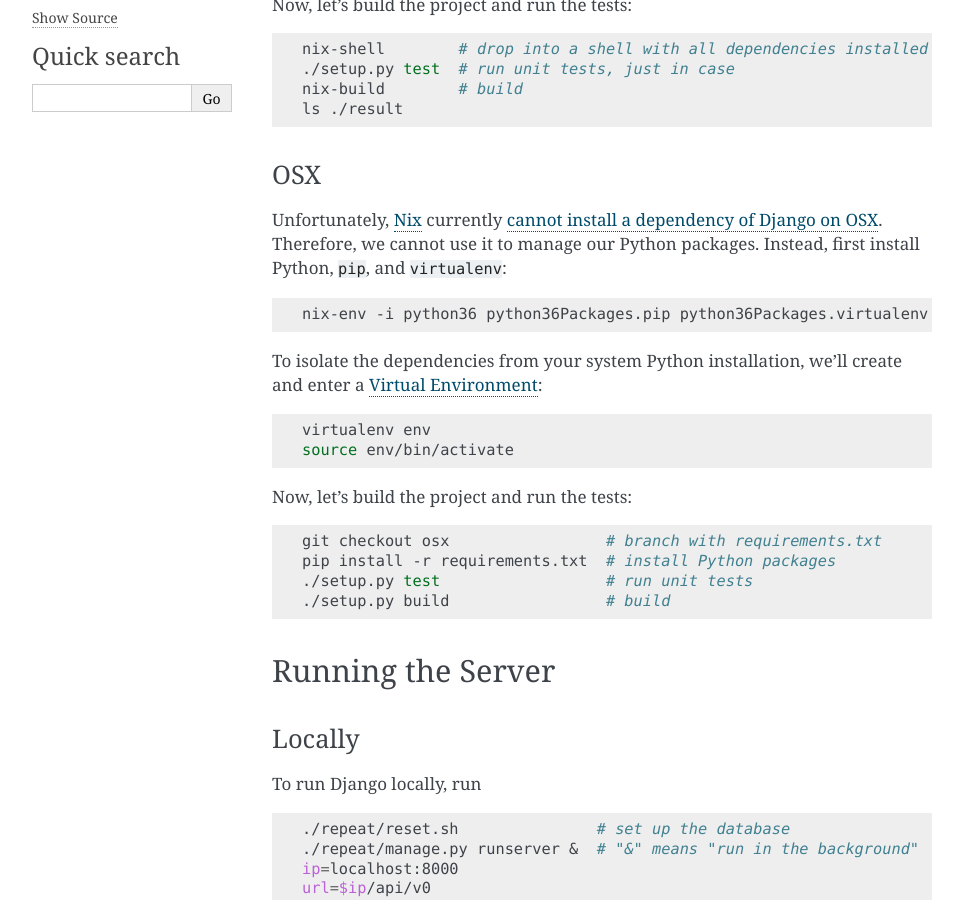
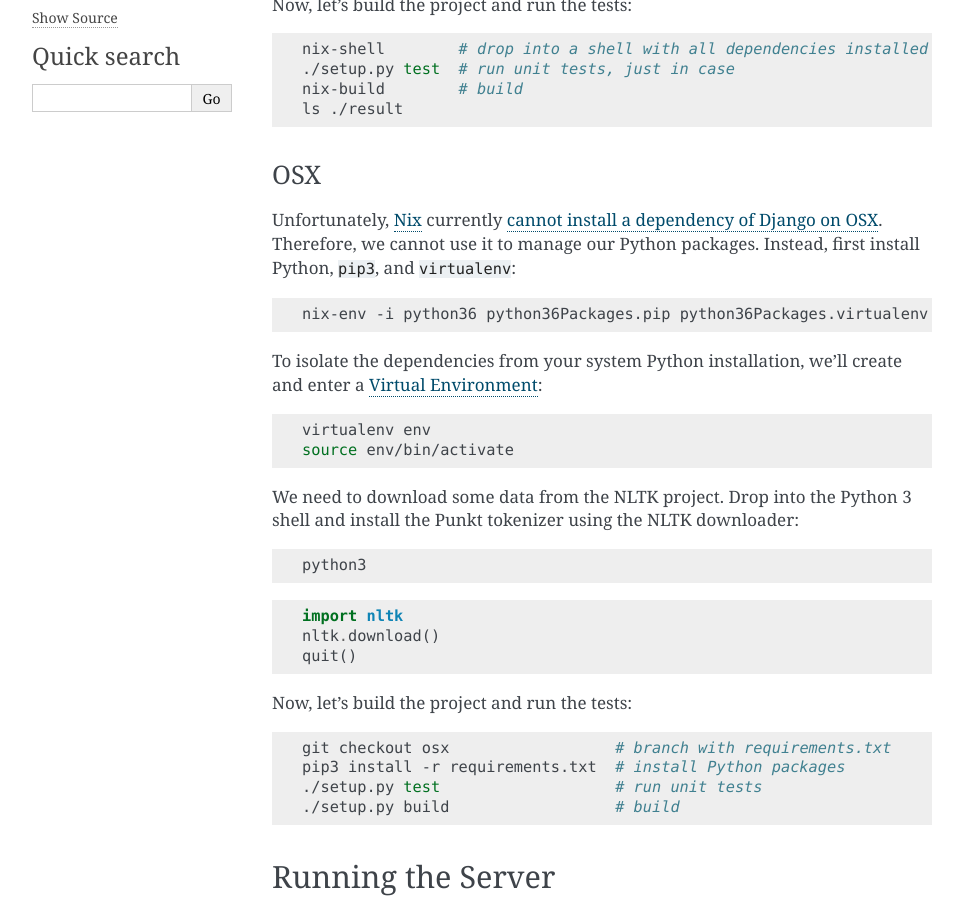
Before and after one commit to stevendborrelli/repeat-aft, a Sphinx documentation site: the page built from docs/usage.rst, in a window 1280 px wide and 900 px high, scrolled down 311 px. Shown: the whole window, without its empty margins (148-1111 px from the left). Built offline with Sphinx 7.4.7, drawn with Linux system fonts in a browser that asks for light colours.

Commit message:
usage docs: OSX requires downloading of NLTK data
fixes #51

```diff
--- a/docs/usage.rst
+++ b/docs/usage.rst
@@ -27,7 +27,7 @@ OSX
 Unfortunately, `Nix <http://nixos.org/nix/>`_ currently
 `cannot install a dependency of Django on
 OSX <https://github.com/NixOS/nixpkgs/issues/18194>`_. Therefore, we cannot use
-it to manage our Python packages. Instead, first install Python, ``pip``, and
+it to manage our Python packages. Instead, first install Python, ``pip3``, and
 ``virtualenv``:
 
 .. code-block:: shell
@@ -43,14 +43,27 @@ Environment <http://docs.python-guide.org/en/latest/dev/virtualenvs/>`_:
     virtualenv env
     source env/bin/activate
 
+We need to download some data from the NLTK project. Drop into the Python 3
+shell and install the Punkt tokenizer using the NLTK downloader:
+
+.. code-block:: shell
+
+    python3
+
+.. code-block:: python
+
+    import nltk
+    nltk.download()
+    quit()
+
 Now, let's build the project and run the tests:
 
 .. code-block:: shell
 
-    git checkout osx                 # branch with requirements.txt
-    pip install -r requirements.txt  # install Python packages
-    ./setup.py test                  # run unit tests
-    ./setup.py build                 # build
+    git checkout osx                  # branch with requirements.txt
+    pip3 install -r requirements.txt  # install Python packages
+    ./setup.py test                   # run unit tests
+    ./setup.py build                  # build
 
 Running the Server
 ------------------
```
Also changed, not shown: 1 other file.
